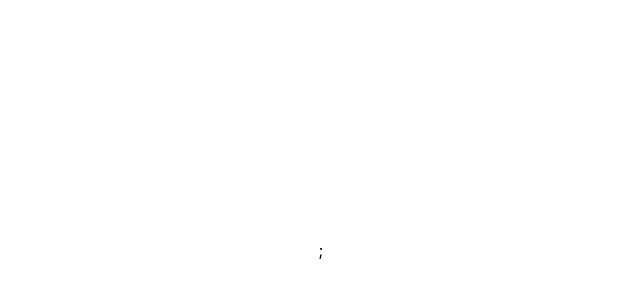
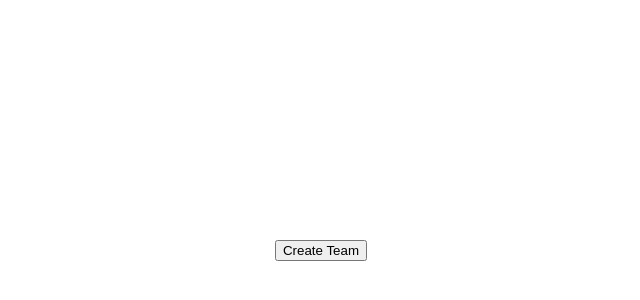
Before and after one commit to cognitiveloadometer/react-app, a React (Create React App) app: page / in a window 1280 px wide. Shown: the part 150-450 px from the top of the page, without its empty margins (319-959 px from the left). Built offline with nearby package versions, Linux system fonts and the light colour scheme.

Commit message:
google auth

```diff
--- a/package.json
+++ b/package.json
@@ -8,6 +8,7 @@
     "@testing-library/react": "^13.4.0",
     "@testing-library/user-event": "^13.5.0",
     "axios": "^0.27.2",
+    "firebase-auth": "^0.1.2",
     "jwt-decode": "^3.1.2",
     "nvm": "^0.0.4",
     "react": "^18.2.0",
--- a/src/pages/homepage.jsx
+++ b/src/pages/homepage.jsx
@@ -4,6 +4,7 @@ import jwtDecode from 'jwt-decode';
 import api from "../services/api"
 
 export const HomePage = ({setAuthenticated, setUserData, userData}) => {
+
     let responseName = ''
     let responseEmail = ''
 
@@ -29,12 +30,13 @@ export const HomePage = ({setAuthenticated, setUserData, userData}) => {
     }
 
     return(
-        <div className="App">
-        <GoogleOAuthProvider clientId="875942057415-d1bvi4i8t8qkv2eb4murottvre0sen4j.apps.googleusercontent.com">
+      <div className="App">
+        <button>Create Team</button>
+        <GoogleOAuthProvider clientId="510816376649-ts8v56n2rjvoglm6is11jlllufc2ujgc.apps.googleusercontent.com">
           <GoogleLogin
             onSuccess={responseGoogle}
             onError={responseGoogleError}
-          />;
+          />
         </GoogleOAuthProvider>
       </div>
     )
```
Also changed, not shown: 2 other files (tests, documents, lock files or other folders).
